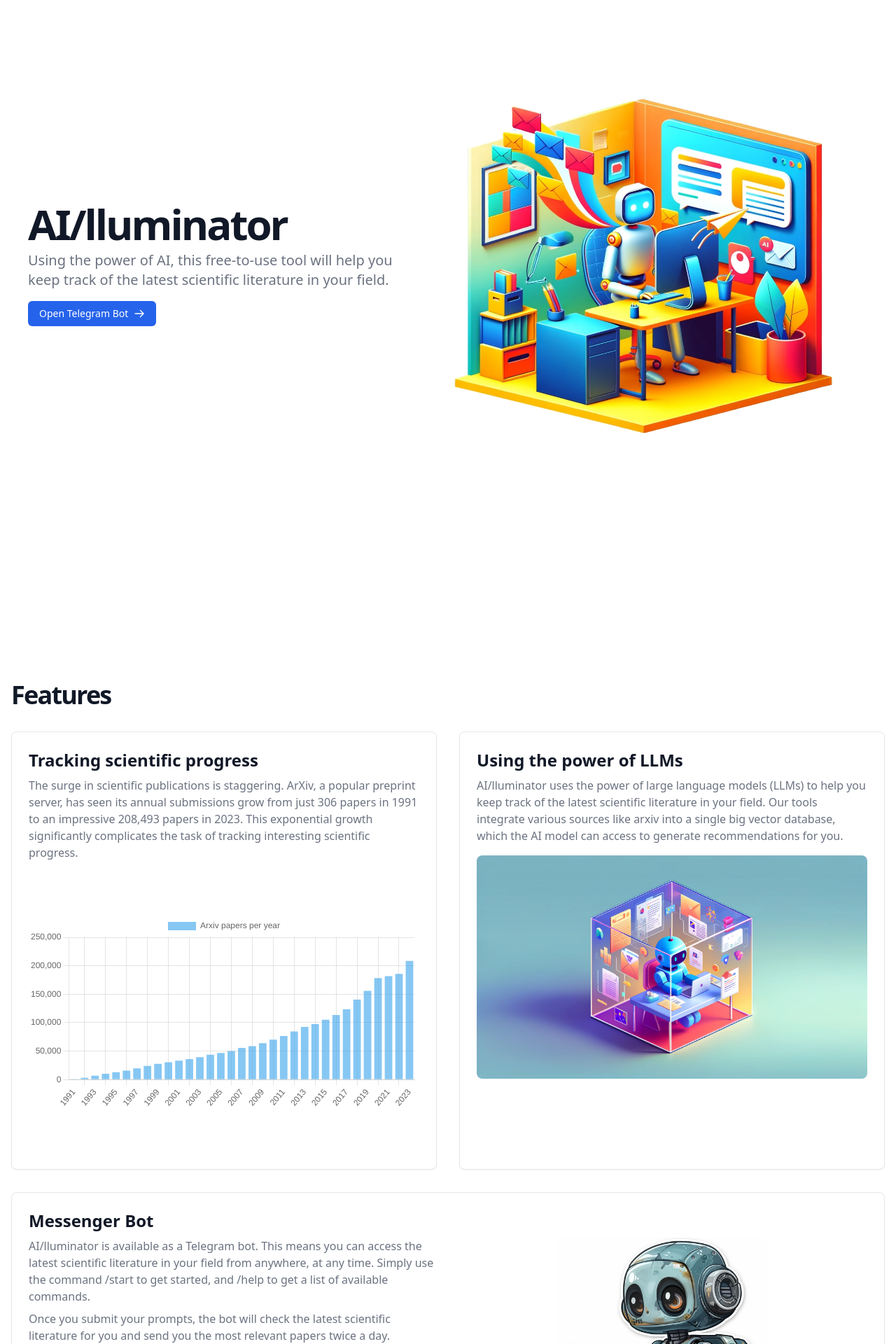
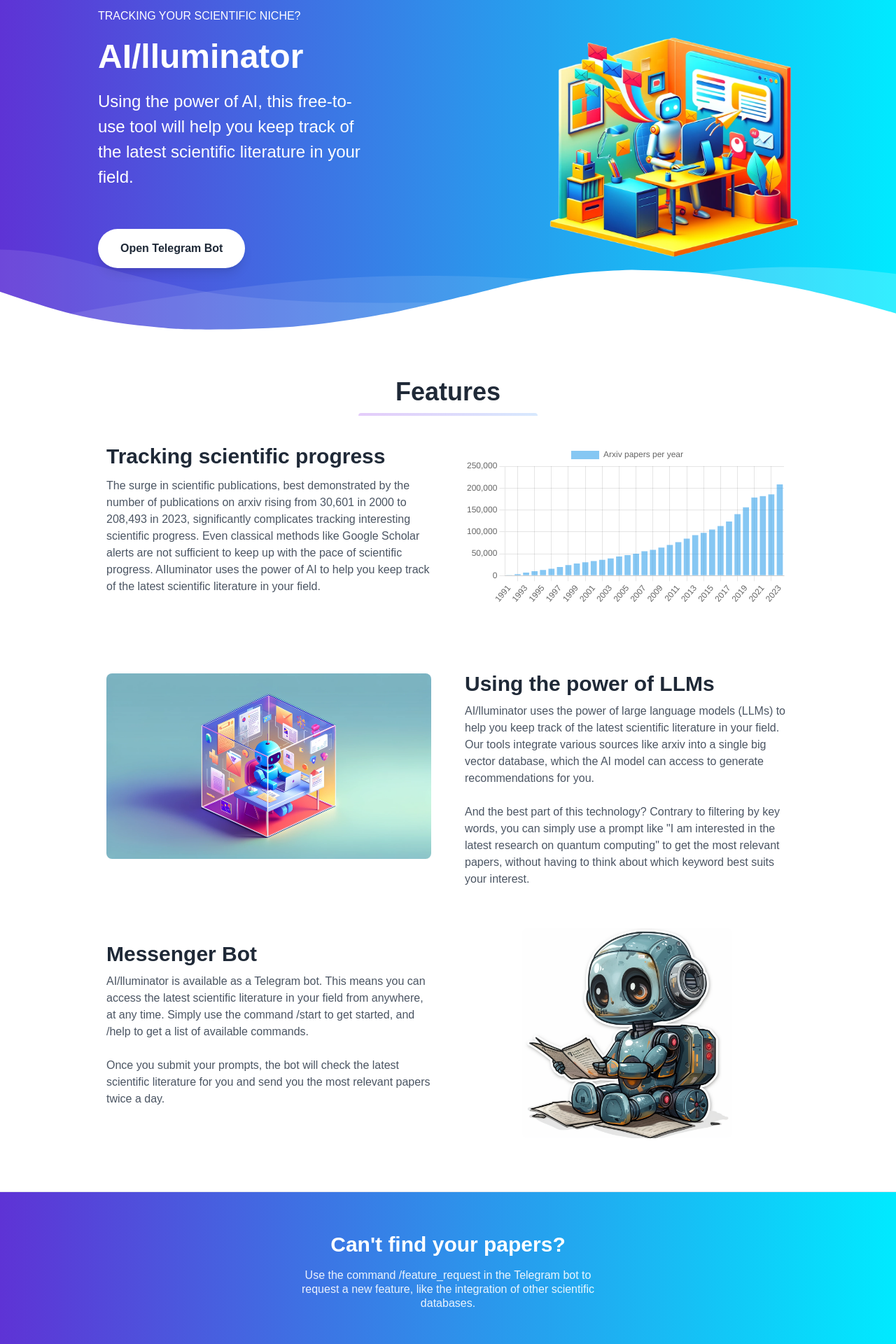
Before and after one commit to ai-lluminator/frontend, a Next.js app: page /home in a window 1280 px wide. Shown: the part 160-2080 px from the top of the page at 70% size. Built offline with nearby package versions, Linux system fonts and the light colour scheme.

Commit message:
Enhance layout and styling of About, Home, and Technology pages; improve responsiveness and feature presentation

```diff
--- a/app/about/page.tsx
+++ b/app/about/page.tsx
@@ -21,7 +21,7 @@
 
       {/* Hero Section */}
       <div className="pt-24">
-        <div className="container px-3 mx-auto flex flex-wrap flex-col md:flex-row items-center">
+        <div className="container px-3 mx-auto flex flex-wrap flex-col md:flex-row items-center max-w-screen-lg">
           {/* Left Column */}
           <div className="flex flex-col w-full md:w-2/5 justify-center items-start text-center md:text-left">
             <p className="uppercase tracking-loose w-full">Tracking your scientific niche?</p>
@@ -68,8 +68,8 @@
           <div className="flex flex-wrap -mx-3 items-stretch">
             {/* Cornelius Wolff */}
             <div className="w-full md:w-1/2 px-3 mb-6">
-              <div className="rounded overflow-hidden shadow-lg p-6 flex flex-col">
-                <div className="text-center font-bold text-xl mb-2 text-gray-800">
+              <div className="rounded overflow-hidden shadow-sm border border-gray-100 p-6 flex flex-col">
+                <div className="font-bold text-xl mb-2 text-gray-800">
                   Cornelius Wolff
                 </div>
                 <div className="flex flex-grow">
@@ -81,11 +81,11 @@
                     />
                   </div>
                   <div className="flex-grow p-1">
-                    <p className="text-gray-700 text-base">
-                      - Head of this fun little project<br />
-                      - AI developer at DFKI SEE<br />
-                      - Cognitive scientist<br />
-                    </p>
+                    <ul className='list-disc text-gray-700 text-base pl-5 m-0'>
+                      <li>Head of this fun little project</li>
+                      <li>AI developer at DFKI SEE</li>
+                      <li>Cognitive scientist</li>
+                    </ul>
                   </div>
                 </div>
                 <div className="text-blue-600 flex gap-2 flex-wrap">
@@ -104,8 +104,8 @@
 
             {/* Tom Härter */}
             <div className="w-full md:w-1/2 px-3 mb-6">
-              <div className="rounded overflow-hidden shadow-lg p-6 flex flex-col">
-                <div className="text-center font-bold text-xl mb-2 text-gray-800">
+              <div className="rounded overflow-hidden shadow-sm border border-gray-100 p-6 flex flex-col">
+                <div className="font-bold text-xl mb-2 text-gray-800">
                   Tom Härter
                 </div>
                 <div className="flex flex-grow">
@@ -117,11 +117,11 @@
                     />
                   </div>
                   <div className="flex-grow p-1">
-                    <p className="text-gray-700 text-base">
-                      - Front-end and Deployment wizard<br />
-                      - Founder of Dokedu<br />
-                      - Cognitive scientist<br />
-                    </p>
+                    <ul className='list-disc text-gray-700 text-base pl-5 m-0'>
+                      <li>Front-end and Deployment wizard</li>
+                      <li>Founder of Dokedu</li>
+                      <li>Cognitive scientist</li>
+                    </ul>
                   </div>
                 </div>
                 <div className="text-blue-600 flex gap-2 flex-wrap">
--- a/app/home/page.tsx
+++ b/app/home/page.tsx
@@ -1,17 +1,16 @@
 "use client";
 
 import Image from 'next/image';
-import Link from "next/link"
 import { Chart as ChartJS, BarElement, CategoryScale, LinearScale, Tooltip, Legend } from 'chart.js';
+import { Bar } from 'react-chartjs-2';
 import '@/app/ui/global.css';
-import { useState } from 'react';
-import { Bar } from 'react-chartjs-2';
+import Header from '@/components/Header';
 import Footer from '@/components/Footer';
-import Header from '@/components/Header';
 
 ChartJS.register(BarElement, CategoryScale, LinearScale, Tooltip, Legend);
 
-export default function HomePage() {
+const HomePage = () => {
+
   const data = {
     labels: [
       1991, 1992, 1993, 1994, 1995, 1996, 1997, 1998, 1999, 2000,
@@ -34,83 +33,156 @@
   };
 
   return (
-    <div className="min-h-screen bg-white text-gray-900">
+    <div
+      className="leading-normal tracking-normal text-white gradient"
+      style={{ fontFamily: "'Source Sans Pro', sans-serif" }}
+    >
+      <title>AIluminator - Homepage</title>
+
+      {/* Navigation */}
       <Header />
 
-      <main className="container mx-auto px-4">
-        <section className="py-12 md:py-24 lg:py-32 xl:py-48">
-          <div className="container px-4 md:px-6">
-            <div className="grid gap-6 lg:grid-cols-[1fr_400px] lg:gap-12 xl:grid-cols-[1fr_600px]">
-              <div className="flex flex-col justify-center space-y-4">
-                <div className="space-y-2">
-                  <h1 className="text-3xl font-bold tracking-tighter sm:text-5xl xl:text-6xl/none">
-                    AI/lluminator
-                  </h1>
-                  <p className="max-w-[600px] text-gray-500 md:text-xl">
-                    Using the power of AI, this free-to-use tool will help you keep track of the latest scientific literature in your field.
+      {/* Hero Section */}
+      <div className="pt-24">
+        <div className="container px-3 mx-auto flex flex-wrap flex-col md:flex-row items-center max-w-screen-lg">
+          {/* Left Col */}
+          <div className="flex flex-col w-full md:w-2/5 justify-center items-start text-center md:text-left">
+            <p className="uppercase tracking-loose w-full">
+              Tracking your scientific niche?
             </p>
+            <h1 className="my-4 text-5xl font-bold leading-tight">AI/lluminator</h1>
+            <p className="leading-normal text-2xl mb-8">
+              Using the power of AI, this free-to-use tool will help you keep track of the
+              latest scientific literature in your field.
+            </p>
+            <button className="mx-auto lg:mx-0 hover:underline bg-white text-gray-800 font-bold rounded-full my-6 py-4 px-8 shadow-lg focus:outline-none focus:shadow-outline transform transition hover:scale-105 duration-300 ease-in-out">
+              Open Telegram Bot
+            </button>
           </div>
-                <div className="flex flex-col gap-2 min-[400px]:flex-row">
-                  <a href="#" className="inline-flex items-center justify-center px-4 py-2 text-sm font-medium text-white bg-blue-600 rounded-md hover:bg-blue-700">
-                    Open Telegram Bot
-                    <svg xmlns="http://www.w3.org/2000/svg" fill="none" viewBox="0 0 24 24" stroke="currentColor" className="ml-2 h-4 w-4">
-                      <path strokeLinecap="round" strokeLinejoin="round" strokeWidth={2} d="M14 5l7 7m0 0l-7 7m7-7H3" />
-                    </svg>
-                  </a>
-                </div>
-              </div>
+          {/* Right Col */}
+          <div className="w-full md:w-3/5 py-6 flex justify-end">
+            <div className="md:w-3/5 z-50">
               <Image
                 src="/images/hero.png"
                 alt="Hero"
-                width={550}
-                height={550}
+                width={500}
+                height={500}
+                className="z-50"
               />
             </div>
           </div>
-        </section>
+        </div>
+      </div>
 
-        <section className="py-12 md:py-24 lg:py-32">
-          <h2 className="text-2xl font-bold tracking-tighter sm:text-3xl md:text-4xl mb-8">Features</h2>
-          <div className="grid gap-6 sm:gap-8 md:grid-cols-2">
-            <div className="bg-white border rounded-lg overflow-hidden shadow-sm">
-              <div className="p-6">
-                <h3 className="text-xl sm:text-2xl font-semibold mb-2">Tracking scientific progress</h3>
-                <p className="text-sm sm:text-base text-gray-500 mb-4">
-                  The surge in scientific publications is staggering. ArXiv, a popular preprint server, has seen its annual submissions grow from just 306 papers in 1991 to an impressive 208,493 papers in 2023. This exponential growth significantly complicates the task of tracking interesting scientific progress.
+      {/* SVG Wave */}
+      <div className="relative -mt-12 lg:-mt-24">
+        <svg
+          viewBox="0 0 1428 174"
+          version="1.1"
+          xmlns="http://www.w3.org/2000/svg"
+          xmlnsXlink="http://www.w3.org/1999/xlink"
+        >
+          <g stroke="none" strokeWidth="1" fill="none" fillRule="evenodd">
+            <g transform="translate(-2.000000, 44.000000)" fill="#FFFFFF" fillRule="nonzero">
+              <path d="M0,0 C90.7283404,0.927527913 147.912752,27.187927 291.910178,59.9119003 C387.908462,81.7278826 543.605069,89.334785 759,82.7326078 C469.336065,156.254352 216.336065,153.6679 0,74.9732496" opacity="0.100000001"></path>
+              <path
+                d="M100,104.708498 C277.413333,72.2345949 426.147877,52.5246657 546.203633,45.5787101 C666.259389,38.6327546 810.524845,41.7979068 979,55.0741668 C931.069965,56.122511 810.303266,74.8455141 616.699903,111.243176 C423.096539,147.640838 250.863238,145.462612 100,104.708498 Z"
+                opacity="0.100000001"
+              ></path>
+              <path d="M1046,51.6521276 C1130.83045,29.328812 1279.08318,17.607883 1439,40.1656806 L1439,120 C1271.17211,77.9435312 1140.17211,55.1609071 1046,51.6521276 Z" id="Path-4" opacity="0.200000003"></path>
+            </g>
+            <g transform="translate(-4.000000, 76.000000)" fill="#FFFFFF" fillRule="nonzero">
+              <path
+                d="M0.457,34.035 C57.086,53.198 98.208,65.809 123.822,71.865 C181.454,85.495 234.295,90.29 272.033,93.459 C311.355,96.759 396.635,95.801 461.025,91.663 C486.76,90.01 518.727,86.372 556.926,80.752 C595.747,74.596 622.372,70.008 636.799,66.991 C663.913,61.324 712.501,49.503 727.605,46.128 C780.47,34.317 818.839,22.532 856.324,15.904 C922.689,4.169 955.676,2.522 1011.185,0.432 C1060.705,1.477 1097.39,3.129 1121.236,5.387 C1161.703,9.219 1208.621,17.821 1235.4,22.304 C1285.855,30.748 1354.351,47.432 1440.886,72.354 L1441.191,104.352 L1.121,104.031 L0.457,34.035 Z"
+              ></path>
+            </g>
+          </g>
+        </svg>
+      </div>
+
+      {/* Features Section */}
+      <section className="bg-white border-b py-8">
+        <div className="container max-w-5xl mx-auto m-8">
+          <h2 className="w-full my-2 text-4xl font-bold leading-tight text-center text-gray-800">
+            Features
+          </h2>
+          <div className="w-full mb-4">
+            <div className="h-1 mx-auto bg-gradient-to-r from-purple-600 to-blue-400 w-64 opacity-25 my-0 py-0 rounded-t"></div>
+          </div>
+
+          {/* First Feature */}
+          <div className="flex flex-wrap">
+            <div className="w-full sm:w-1/2 p-6">
+              <h3 className="text-3xl text-gray-800 font-bold leading</div>-none mb-3">
+                Tracking scientific progress
+              </h3>
+              <p className="text-gray-600 mb-8">
+                The surge in scientific publications, best demonstrated by the number of
+                publications on arxiv rising from 30,601 in 2000 to 208,493 in 2023,
+                significantly complicates tracking interesting scientific progress. Even
+                classical methods like Google Scholar alerts are not sufficient to keep up
+                with the pace of scientific progress. AIluminator uses the power of AI to
+                help you keep track of the latest scientific literature in your field.
               </p>
-                <div className="h-[300px] sm:h-[400px] w-full flex items-center justify-center">
+            </div>
+            <div className="w-full md:w-1/2 p-6">
+              <div className="w-full sm:h-64 mx-auto">
                 <Bar data={data} />
               </div>
             </div>
           </div>
-            <div className="bg-white border rounded-lg overflow-hidden shadow-sm">
-              <div className="p-6">
-                <h3 className="text-xl sm:text-2xl font-semibold mb-2">Using the power of LLMs</h3>
-                <p className="text-sm sm:text-base text-gray-500 mb-4">
-                  AI/lluminator uses the power of large language models (LLMs) to help you keep track of the latest scientific literature in your field. Our tools integrate various sources like arxiv into a single big vector database, which the AI model can access to generate recommendations for you.
-                </p>
+
+          {/* Second Feature */}
+          <div className="flex flex-wrap flex-col-reverse sm:flex-row">
+            <div className="w-full sm:w-1/2 p-6 mt-6">
               <Image
                 src="/images/ai-sorting.png"
                 alt="AI Sorting"
-                  width={600}
-                  height={600}
+                width={500}
+                height={500}
                 className="rounded-lg"
               />
             </div>
-            </div>
-            <div className="bg-white border rounded-lg overflow-hidden shadow-sm md:col-span-2">
-              <div className="p-6">
-                <h3 className="text-xl sm:text-2xl font-semibold mb-2">Messenger Bot</h3>
-                <div className="grid gap-4 sm:gap-6 sm:grid-cols-2">
-                  <div>
-                    <p className="text-sm sm:text-base text-gray-500 mb-2">
-                      AI/lluminator is available as a Telegram bot. This means you can access the latest scientific literature in your field from anywhere, at any time. Simply use the command /start to get started, and /help to get a list of available commands.
-                    </p>
-                    <p className="text-sm sm:text-base text-gray-500">
-                      Once you submit your prompts, the bot will check the latest scientific literature for you and send you the most relevant papers twice a day.
+            <div className="w-full sm:w-1/2 p-6 mt-6">
+              <div className="align-middle">
+                <h3 className="text-3xl text-gray-800 font-bold leading-none mb-3">
+                  Using the power of LLMs
+                </h3>
+                <p className="text-gray-600 mb-8">
+                  AI/lluminator uses the power of large language models (LLMs) to help you
+                  keep track of the latest scientific literature in your field. Our tools
+                  integrate various sources like arxiv into a single big vector database,
+                  which the AI model can access to generate recommendations for you.
+                  <br />
+                  <br />
+                  And the best part of this technology? Contrary to filtering by key words,
+                  you can simply use a prompt like &quot;I am interested in the latest research
+                  on quantum computing&quot; to get the most relevant papers, without having to
+                  think about which keyword best suits your interest.
                 </p>
               </div>
-                  <div className="flex justify-center w-full">
+            </div>
+          </div>
+
+          {/* Third Feature */}
+          <div className="flex flex-wrap">
+            <div className="w-full sm:w-1/2 p-6">
+              <h3 className="text-3xl text-gray-800 font-bold leading-none mb-3">
+                Messenger Bot
+              </h3>
+              <p className="text-gray-600 mb-8">
+                AI/lluminator is available as a Telegram bot. This means you can access the
+                latest scientific literature in your field from anywhere, at any time.
+                Simply use the command /start to get started, and /help to get a list of
+                available commands.
+                <br />
+                <br />
+                Once you submit your prompts, the bot will check the latest scientific
+                literature for you and send you the most relevant papers twice a day.
+              </p>
+            </div>
+            <div className="w-full sm:w-1/2 p-6 flex justify-center">
+              <div className="w-full sm:h-64 flex justify-center items-center">
                 <Image
                   src="/images/bot.png"
                   alt="Telegram Bot"
@@ -122,28 +194,23 @@
             </div>
           </div>
         </div>
-          </div>
       </section>
 
-        <section className="py-12 md:py-24 lg:py-32">
-          <div className="bg-white border rounded-lg overflow-hidden shadow-sm">
-            <div className="p-6">
-              <h3 className="text-xl sm:text-2xl font-semibold mb-2">Can't find your papers?</h3>
-              <p className="text-sm sm:text-base text-gray-500 mb-4">
-                Use the command /feature_request in the Telegram bot to request a new feature, like the integration of other scientific databases.
-              </p>
-              <a href="#" className="inline-flex items-center px-4 py-2 text-sm font-medium text-gray-900 bg-white border border-gray-300 rounded-md hover:bg-gray-50">
-                <svg xmlns="http://www.w3.org/2000/svg" fill="none" viewBox="0 0 24 24" stroke="currentColor" className="mr-2 h-4 w-4">
-                  <path strokeLinecap="round" strokeLinejoin="round" strokeWidth={2} d="M8 12h.01M12 12h.01M16 12h.01M21 12c0 4.418-4.03 8-9 8a9.863 9.863 0 01-4.255-.949L3 20l1.395-3.72C3.512 15.042 3 13.574 3 12c0-4.418 4.03-8 9-8s9 3.582 9 8z" />
-                </svg>
-                Open Telegram Bot
-              </a>
-            </div>
-          </div>
+      {/* Call to Action */}
+      <section className="container mx-auto text-center py-12 mb-12">
+        <h2 className="w-full my-2 text-3xl font-bold leading-tight text-center text-white">
+          Can&apos;t find your papers?
+        </h2>
+        <h3 className="w-full my-4 text-base max-w-lg mx-auto leading-tight text-center md:px-10 text-white/90">
+          Use the command /feature_request in the Telegram bot to request a new feature,
+          like the integration of other scientific databases.
+        </h3>
       </section>
-      </main>
 
+      {/* Footer */}
       <Footer />
     </div>
   );
 };
+
+export default HomePage;
--- a/app/technology/page.tsx
+++ b/app/technology/page.tsx
@@ -20,7 +20,7 @@
 
       {/* Hero Section */}
       <div className="pt-24">
-        <div className="container px-3 mx-auto flex flex-wrap flex-col md:flex-row items-center">
+        <div className="container px-3 mx-auto flex flex-wrap flex-col md:flex-row items-center max-w-screen-lg">
           {/* Left Column */}
           <div className="flex flex-col w-full md:w-2/5 justify-center items-start text-center md:text-left">
             <p className="uppercase tracking-loose w-full">Tracking your scientific niche?</p>
--- a/components/Footer.tsx
+++ b/components/Footer.tsx
@@ -3,7 +3,7 @@
 export default function Footer() {
   return (
     <footer className="bg-white">
-      <div className="container mx-auto px-8">
+      <div className="container mx-auto px-8 max-w-screen-lg">
         <div className="w-full flex flex-col md:flex-row py-6">
           <div className="flex-1 mb-6 text-black">
             <Link href="/" className="text-blue-600 no-underline hover:no-underline font-bold text-2xl lg:text-4xl">
--- a/components/Header.tsx
+++ b/components/Header.tsx
@@ -6,7 +6,7 @@
 
   return (
     <header className="border-b relative z-50">
-      <div className="container mx-auto px-4 py-4 flex items-center justify-between">
+      <div className="container mx-auto px-4 py-4 flex items-center justify-between max-w-screen-lg">
         <Link href="/" className="text-2xl font-bold">
           AI/lluminator
         </Link>
@@ -17,15 +17,12 @@
           <Link href="/technology" className="text-sm font-medium hover:underline">
             Technology
           </Link>
-          <Link href="/how-to" className="text-sm font-medium hover:underline">
-            How to use
-          </Link>
           <Link href="/about" className="text-sm font-medium hover:underline">
             About us
           </Link>
         </nav>
         <div className="flex items-center space-x-4">
-          <a href="#" className="hidden md:inline-flex px-4 py-2 text-sm font-medium text-gray-900 bg-white border border-gray-300 rounded-md hover:bg-gray-50">
+          <a href="#" className="hidden md:inline-flex px-4 py-2 text-sm font-medium text-gray-900 bg-white rounded-md hover:bg-gray-50">
             Open Telegram bot
           </a>
           <button
@@ -57,7 +54,7 @@
             <Link href="/about" className="text-sm font-medium hover:underline">
               About us
             </Link>
-            <a href="#" className="px-4 py-2 text-sm font-medium text-gray-900 bg-white border border-gray-300 rounded-md hover:bg-gray-50 text-center">
+            <a href="#" className="px-4 py-2 text-sm font-medium text-gray-900 bg-white rounded-md hover:bg-gray-50 text-center">
               Open Telegram bot
             </a>
           </nav>
```
Lines whose indentation alone changed are shown as unchanged.
